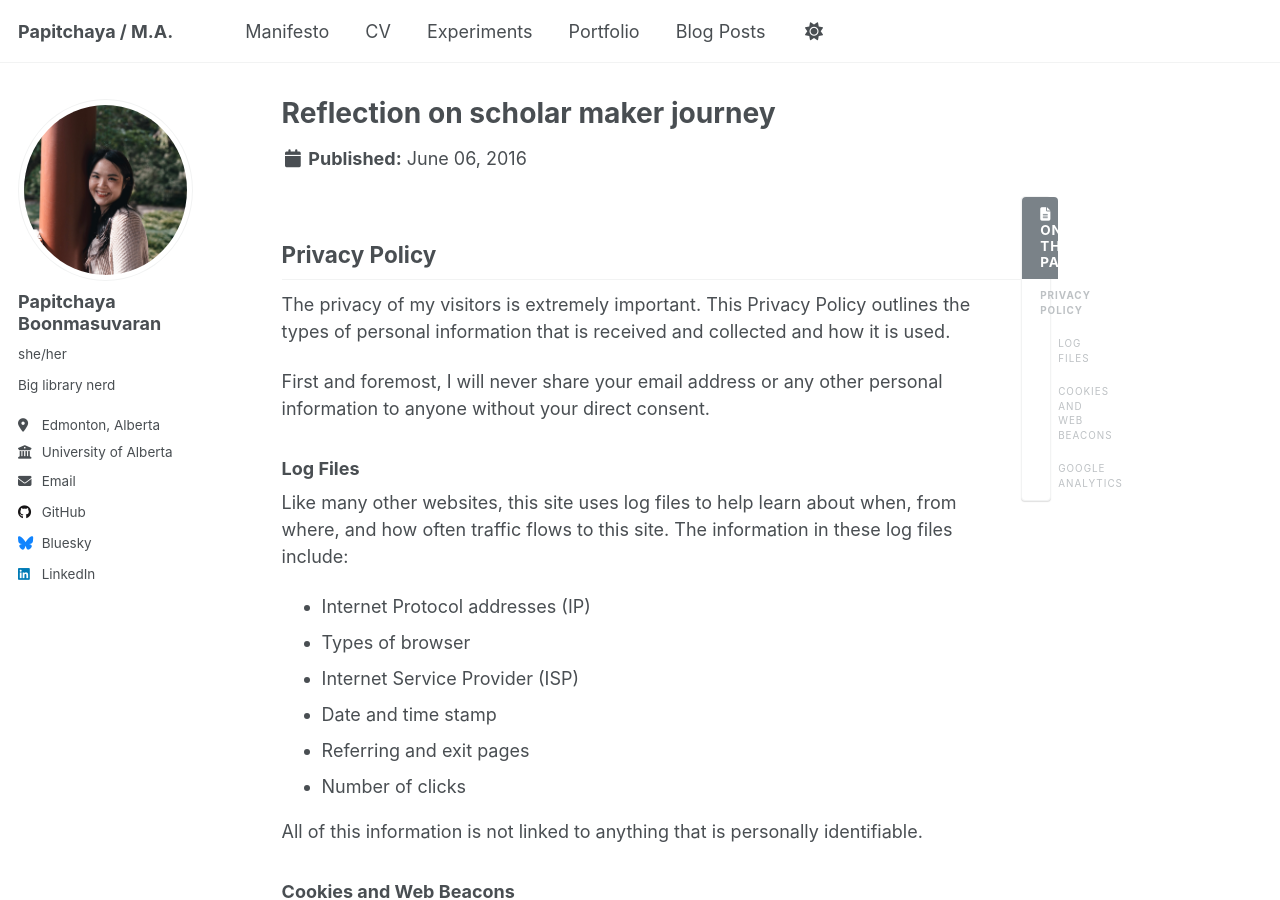
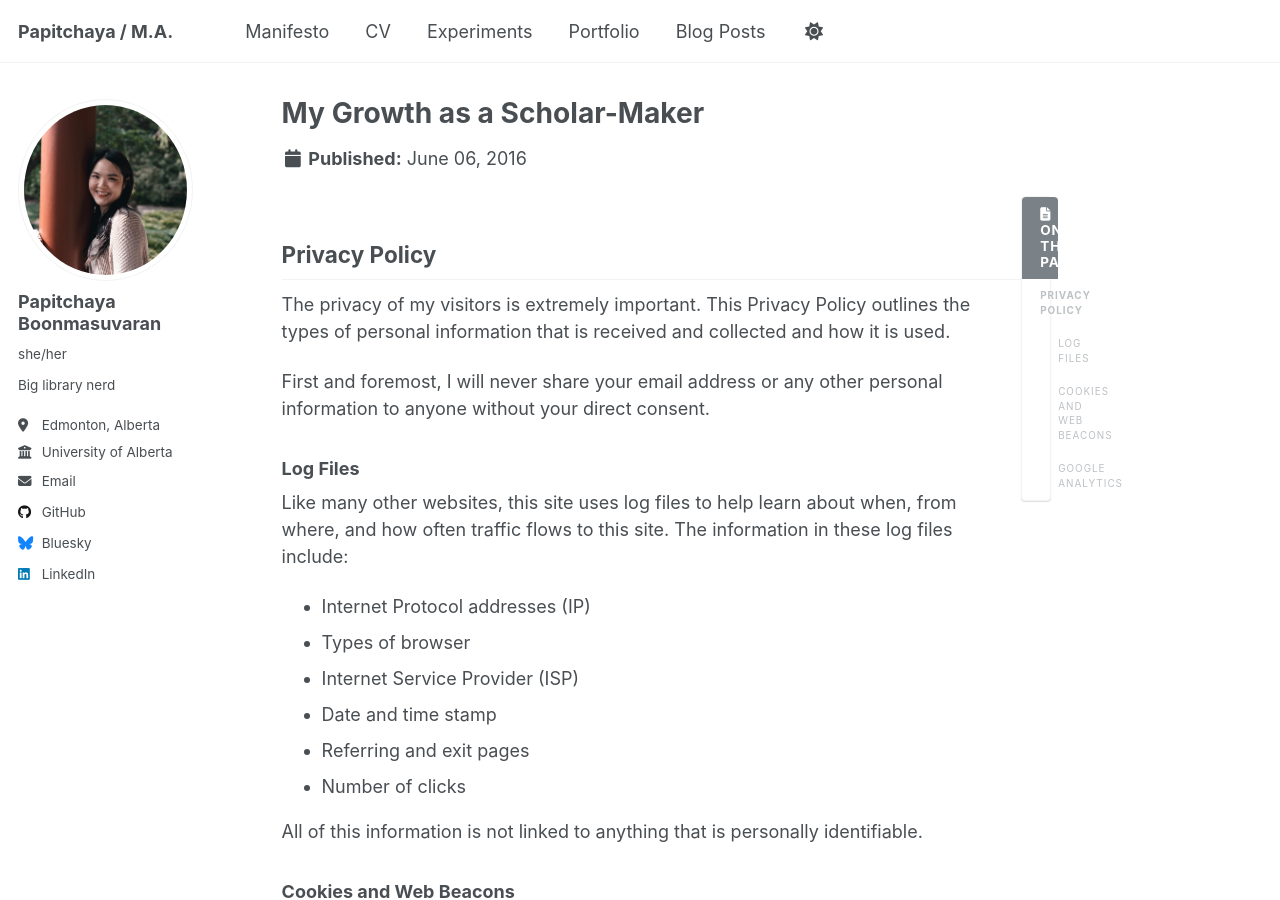
Before and after one commit to 4thpapitch/thedigitalme, a Jekyll site: the page built from _pages/manifesto.md, in a window 1280 px wide and 900 px high. Built offline with Jekyll 4.4.1, drawn with Linux system fonts in a browser that asks for light colours.

Commit message:
Update manifesto.md

```diff
--- a/_pages/manifesto.md
+++ b/_pages/manifesto.md
@@ -1,6 +1,6 @@
 ---
 permalink: /manifesto/
-title: "Reflection on scholar maker journey"
+title: "My Growth as a Scholar-Maker"
 modified: 2016-06-06
 ---
 
```
